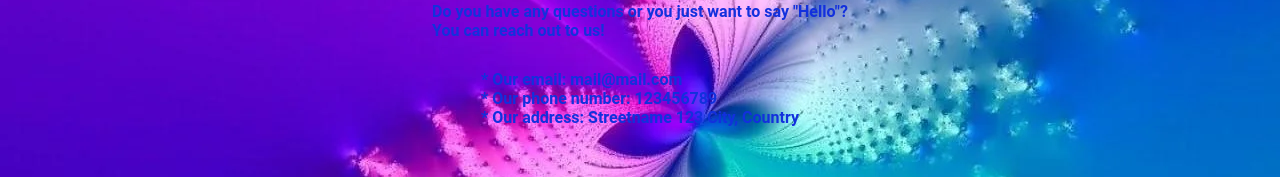
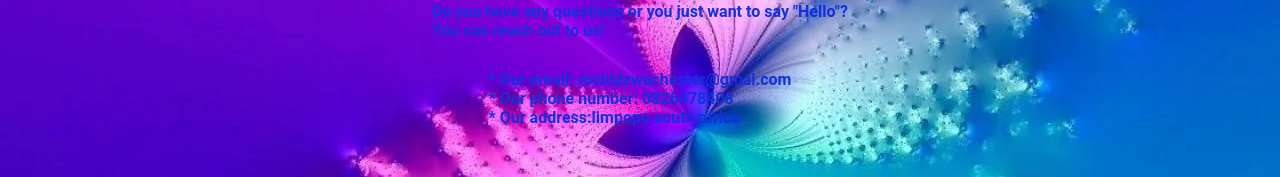
Before and after one commit to rotshidzw/awesome-book, a plain HTML site: page index.html in a window 1280 px wide. Both pictures are taken after a click on the link "Contact". Shown: the part 362-539 px from the top of the page. Drawn offline with Linux system fonts and the light colour scheme; a web font is replaced by a local one.

```diff
--- a/index.html
+++ b/index.html
@@ -51,9 +51,9 @@
                 <p>Do you have any questions or you just want to say "Hello"?</p>
                 <p class="contact-last-paragraph">You can reach out to us!</p>
                 <ul class="contact-details">
-                    <li class="info">* Our email: mail@mail.com</li>
-                    <li class="info">* Our phone number: 123456789</li>
-                    <li class="info">* Our address: Streetname 123 City, Country</li>
+                    <li class="info">* Our email: rochidzwachester@gmai.com</li>
+                    <li class="info">* Our phone number: 0826478408</li>
+                    <li class="info">* Our address:limpopo south africa </li>
                 </ul>
             </div>
         </div>
```
